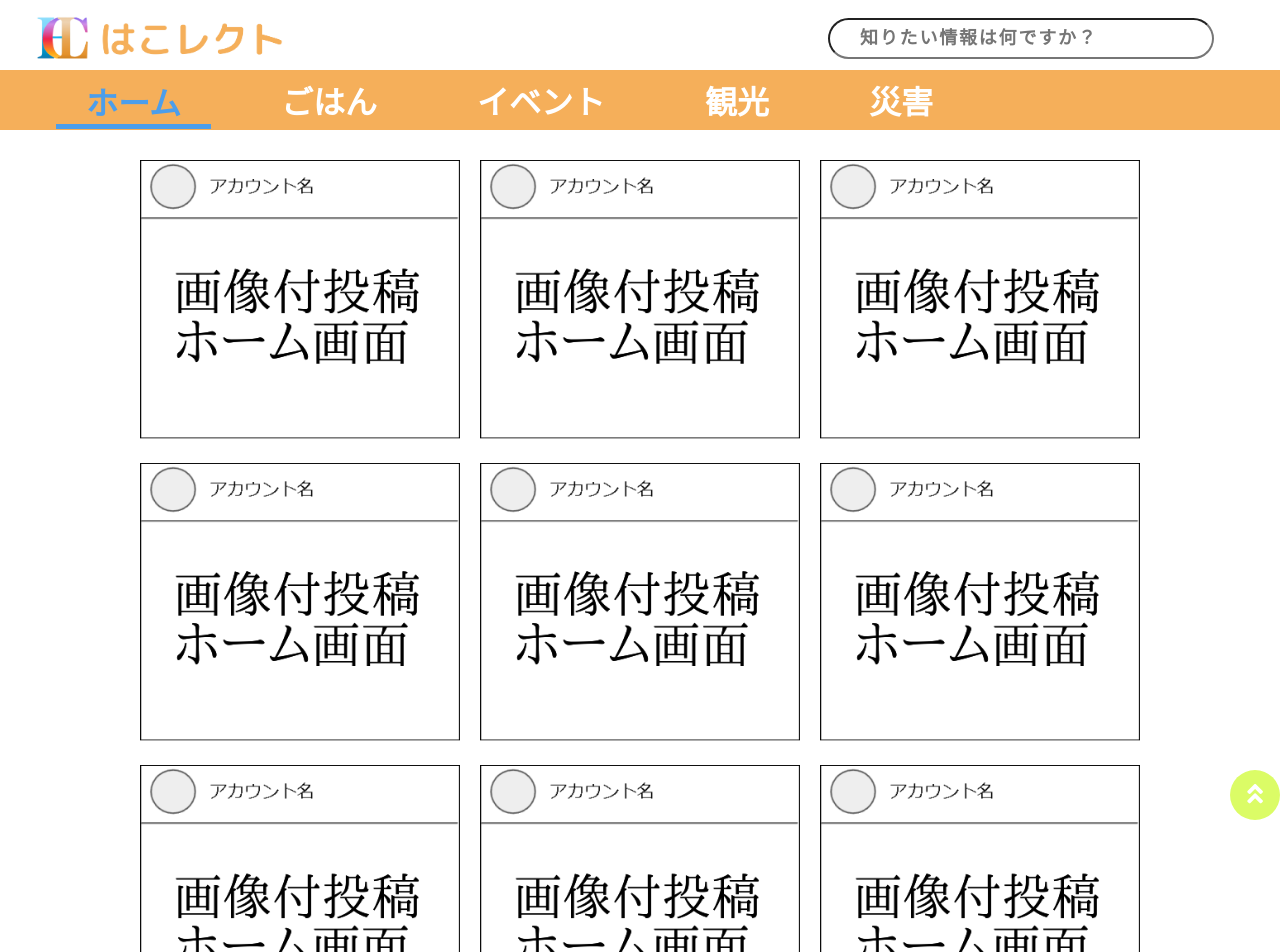
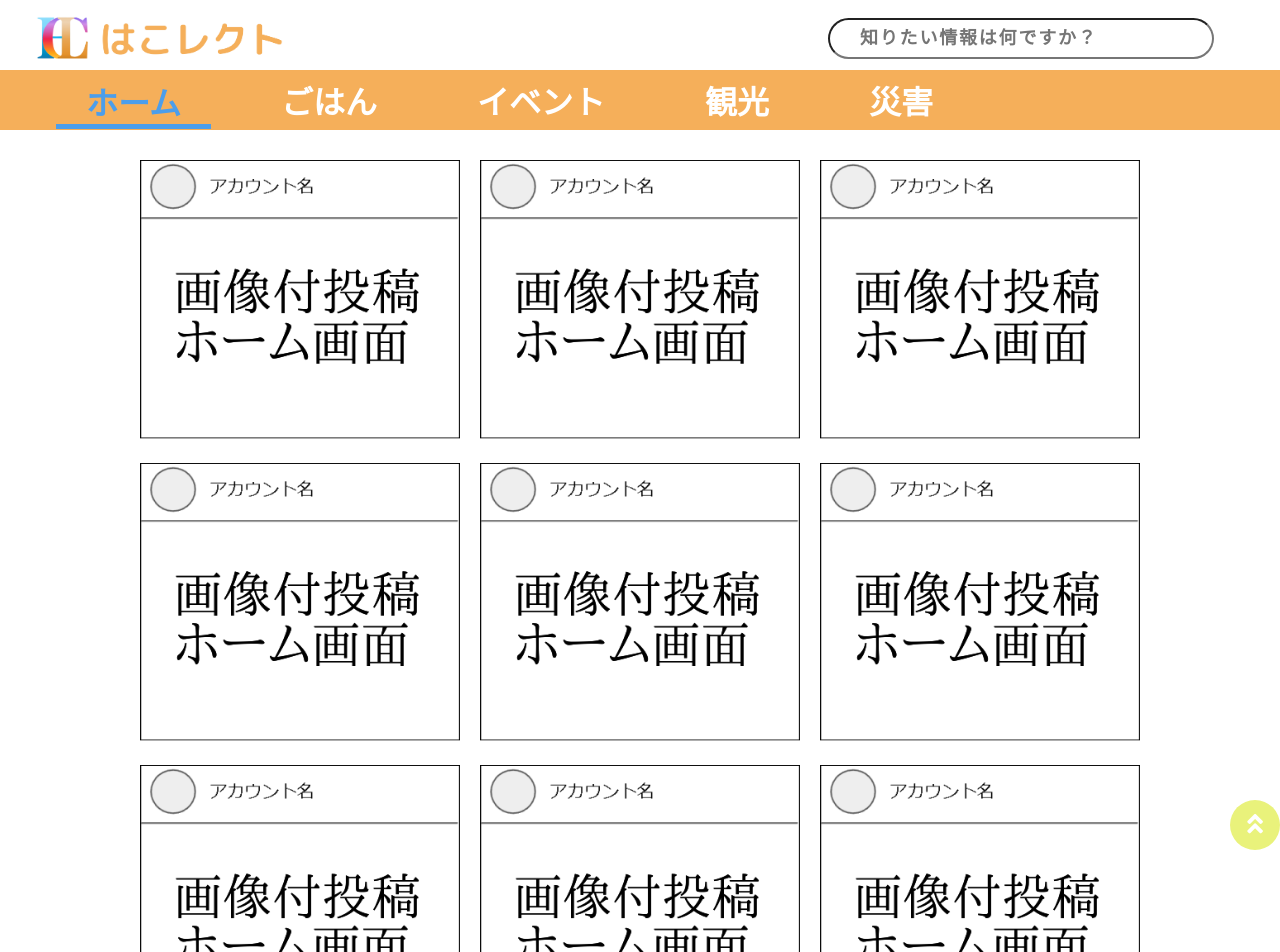
Before and after one commit to funswift/swift2022c, a Vue app in the folder HaCollect/: page / in a window 1280 px wide. Shown: the top 952 px of the page. Built offline with nearby package versions, Linux system fonts and the light colour scheme.

Commit message:
ボタンの色の変更と位置の調整

```diff
--- a/HaCollect/src/App.vue
+++ b/HaCollect/src/App.vue
@@ -168,7 +168,7 @@ header {
   position: fixed;
   right: 0;
   bottom: 0;
-  background: #c4fa00;
+  background: #dbe924;
   opacity: 0.6;
   border-radius: 50%;
 }
--- a/HaCollect/src/scroll.js
+++ b/HaCollect/src/scroll.js
@@ -13,7 +13,7 @@ jQuery(function() {
       if (appear) {
         appear = false;
         pagetop.stop().animate({
-            'bottom': '-20px' //下から-50pxの位置に
+          'bottom': '-50px' //下から-50pxの位置に
         }, 300); //0.3秒かけて隠れる
       }
     }
```
Lines whose indentation alone changed are shown as unchanged.
